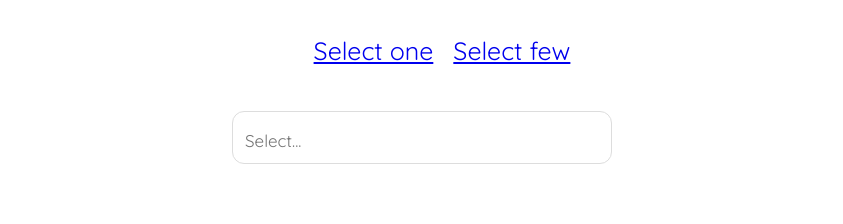
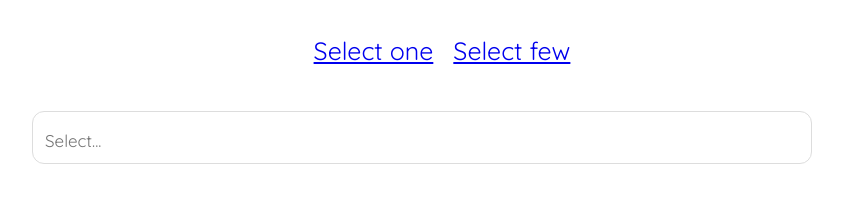
Before and after one commit to ArunasNorvaisa/SelectCities, a React (Create React App) app: page /SelectOne in a window 1280 px wide. Shown: the top 224 px of the page, without its empty margins (218-1061 px from the left). Built offline with nearby package versions, Linux system fonts and the light colour scheme.

Commit message:
Release candidate #3. Props passing from react-router; CSS updated to reflect one displayed component.

```diff
--- a/src/components/App.jsx
+++ b/src/components/App.jsx
@@ -1,8 +1,8 @@
 import React from 'react';
 import { BrowserRouter, Route, Link } from "react-router-dom";
 
-import SelectionOne from './SelectionOne';
-import SelectionMultiple from './SelectionMultiple';
+import Dropdown from './Dropdown';
+import {cities} from '../data/Data';
 
 import './App.css';
 
@@ -19,8 +19,14 @@ function App() {
           </li>
         </ul>
       </nav>
-      <Route path='/SelectOne/' component={SelectionOne} />
-      <Route path='/SelectMultiple/' component={SelectionMultiple} />
+      <Route
+        path='/SelectOne/'
+        render={props => <Dropdown {...props} multiple={false} data={cities} />}
+      />
+      <Route
+        path='/SelectMultiple/'
+        render={props => <Dropdown {...props} multiple={true} data={cities} />}
+      />
     </div>
   </BrowserRouter>;
 }
--- a/src/components/Dropdown.scss
+++ b/src/components/Dropdown.scss
@@ -1,5 +1,6 @@
 .formWrapper {
-  width: 40rem;
+  width: 80rem;
+  margin: 0 auto;
 
   &__input {
     width: 100%;
--- a/src/components/Selection.scss
+++ /dev/null
@@ -1,6 +0,0 @@
-.selectionWrapper {
-  display: flex;
-  flex-wrap: wrap;
-  justify-content: center;
-  align-items: flex-start;
-}
--- a/src/components/SelectionMultiple.jsx
+++ /dev/null
@@ -1,15 +0,0 @@
-import React from 'react';
-
-import Dropdown from "./Dropdown";
-
-import './Selection.scss';
-import {cities} from '../data/Data';
-
-function SelectionMultiple() {
-
-  return <div className="selectionWrapper">
-    <Dropdown multiple={true} data={cities}/>
-  </div>
-}
-
-export default SelectionMultiple;
--- a/src/components/SelectionOne.jsx
+++ /dev/null
@@ -1,15 +0,0 @@
-import React from 'react';
-
-import Dropdown from "./Dropdown";
-
-import './Selection.scss';
-import {cities} from '../data/Data';
-
-function SelectionOne() {
-
-  return <div className="selectionWrapper">
-    <Dropdown multiple={false} data={cities} />
-  </div>
-}
-
-export default SelectionOne;
```
